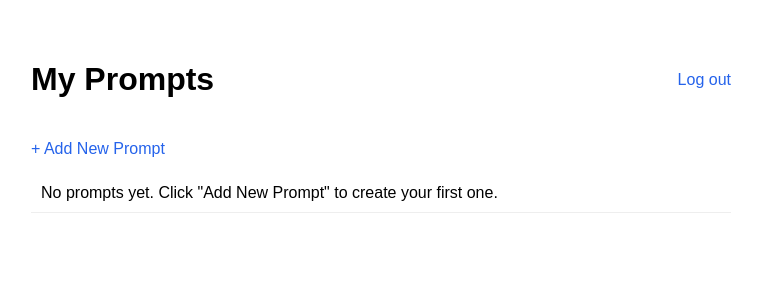
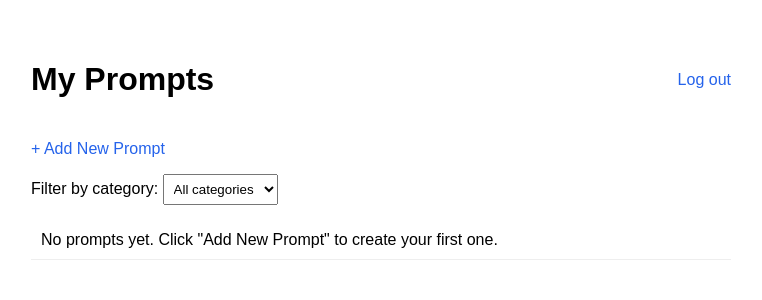
Before and after one commit to clirri-web/promptvault, a Django app: page /prompts/ in a window 1280 px wide. Shown: the top 300 px of the page, without its empty margins (259-1021 px from the left). Run offline with Django 5.2, Linux system fonts and the light colour scheme; the visitor is signed in with stand-in values (Sample User, id 1); data that the repository does not hold is empty.

Commit message:
Add Category model, filtering, and category field on prompts

```diff
--- a/prompts/admin.py
+++ b/prompts/admin.py
@@ -1,4 +1,5 @@
 from django.contrib import admin
-from .models import Prompt
+from .models import Prompt, Category
 
 admin.site.register(Prompt)
+admin.site.register(Category)
--- a/prompts/forms.py
+++ b/prompts/forms.py
@@ -5,4 +5,4 @@ from .models import Prompt
 class PromptForm(forms.ModelForm):
     class Meta:
         model = Prompt
-        fields = ['title', 'text']
+        fields = ['title', 'text', 'category']
--- a/prompts/templates/prompts/prompt_list.html
+++ b/prompts/templates/prompts/prompt_list.html
@@ -10,6 +10,9 @@
     ul { list-style: none; padding: 0; }
     li { padding: 10px; border-bottom: 1px solid #eee; }
     .topbar { display: flex; justify-content: space-between; align-items: center; margin-bottom: 20px; }
+    .filterbar { margin-bottom: 16px; }
+    select { padding: 6px; }
+    .tag { display: inline-block; background: #eef2ff; color: #3730a3; padding: 2px 8px; border-radius: 10px; font-size: 12px; margin-left: 8px; }
   </style>
 </head>
 <body>
@@ -17,10 +20,26 @@
     <h1>My Prompts</h1>
     <a href="{% url 'logout' %}">Log out</a>
   </div>
+
   <p><a href="{% url 'prompt_add' %}">+ Add New Prompt</a></p>
+
+  <form method="get" class="filterbar">
+    <label for="category">Filter by category:</label>
+    <select name="category" id="category" onchange="this.form.submit()">
+      <option value="">All categories</option>
+      {% for cat in categories %}
+        <option value="{{ cat.id }}" {% if selected_category == cat.id|stringformat:"s" %}selected{% endif %}>{{ cat.name }}</option>
+      {% endfor %}
+    </select>
+  </form>
+
   <ul>
     {% for prompt in prompts %}
-      <li><a href="{% url 'prompt_detail' prompt.pk %}">{{ prompt.title }}</a> — <small>{{ prompt.created_at|date:"M d, Y" }}</small></li>
+      <li>
+        <a href="{% url 'prompt_detail' prompt.pk %}">{{ prompt.title }}</a>
+        {% if prompt.category %}<span class="tag">{{ prompt.category.name }}</span>{% endif %}
+        - <small>{{ prompt.created_at|date:"M d, Y" }}</small>}</small>
+      </li>
     {% empty %}
       <li>No prompts yet. Click "Add New Prompt" to create your first one.</li>
     {% endfor %}
--- a/prompts/views.py
+++ b/prompts/views.py
@@ -1,13 +1,24 @@
 from django.shortcuts import render, redirect, get_object_or_404
 from django.contrib.auth.decorators import login_required
-from .models import Prompt
+from .models import Prompt, Category
 from .forms import PromptForm
 
 
 @login_required
 def prompt_list(request):
     prompts = Prompt.objects.filter(owner=request.user).order_by('-created_at')
-    return render(request, 'prompts/prompt_list.html', {'prompts': prompts})
+
+    category_id = request.GET.get('category')
+    if category_id:
+        prompts = prompts.filter(category_id=category_id)
+
+    categories = Category.objects.all()
+
+    return render(request, 'prompts/prompt_list.html', {
+        'prompts': prompts,
+        'categories': categories,
+        'selected_category': category_id,
+    })
 
 
 @login_required
```
Also changed, not shown: prompts/models.py (+14 -0 lines), prompts/templates/prompts/prompt_detail.html (+3 -1 lines), prompts/templates/prompts/prompt_form.html (+1 -1 lines), prompts/migrations/0002_category_prompt_category.py (added), 2 other files.
